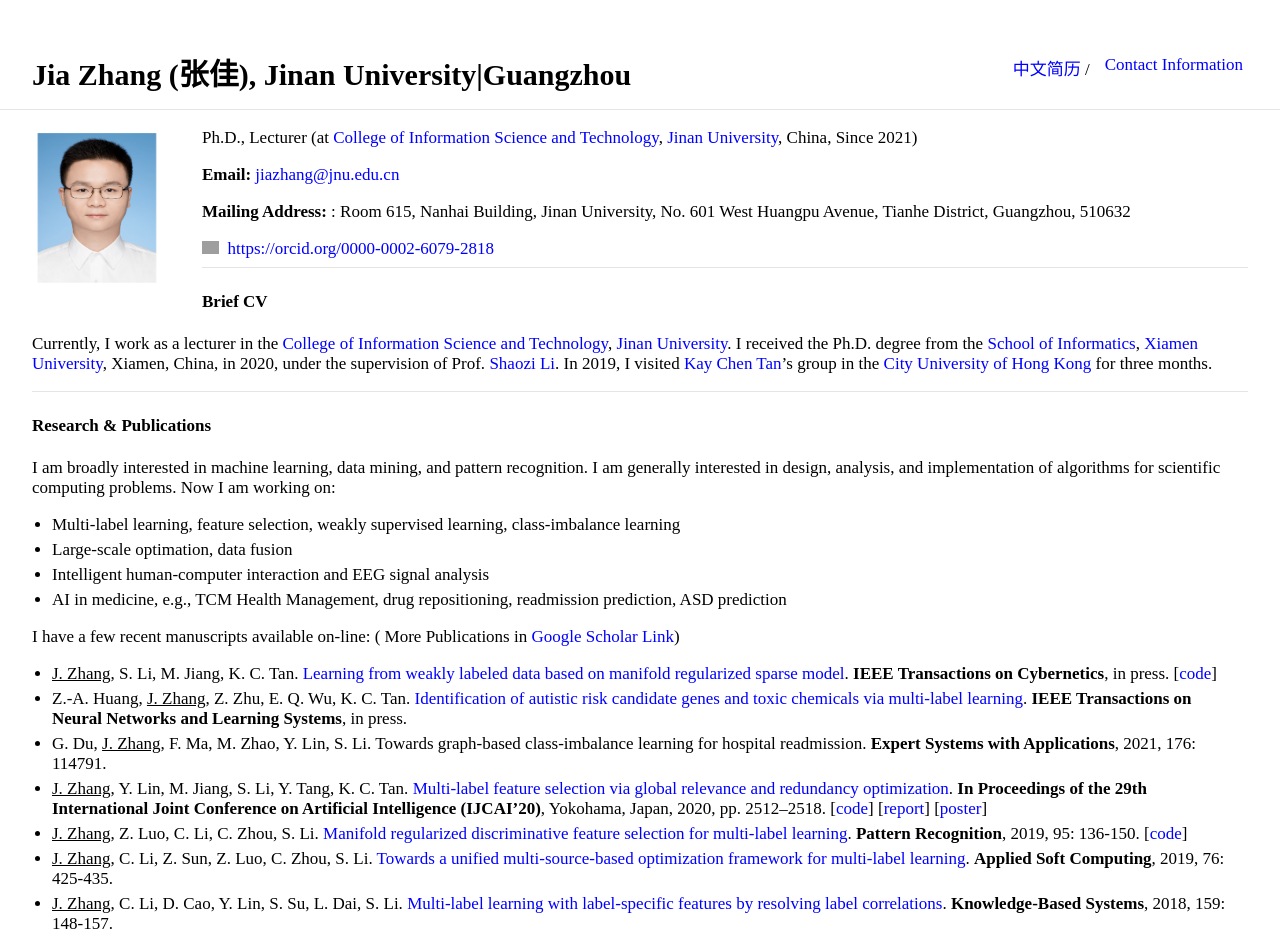
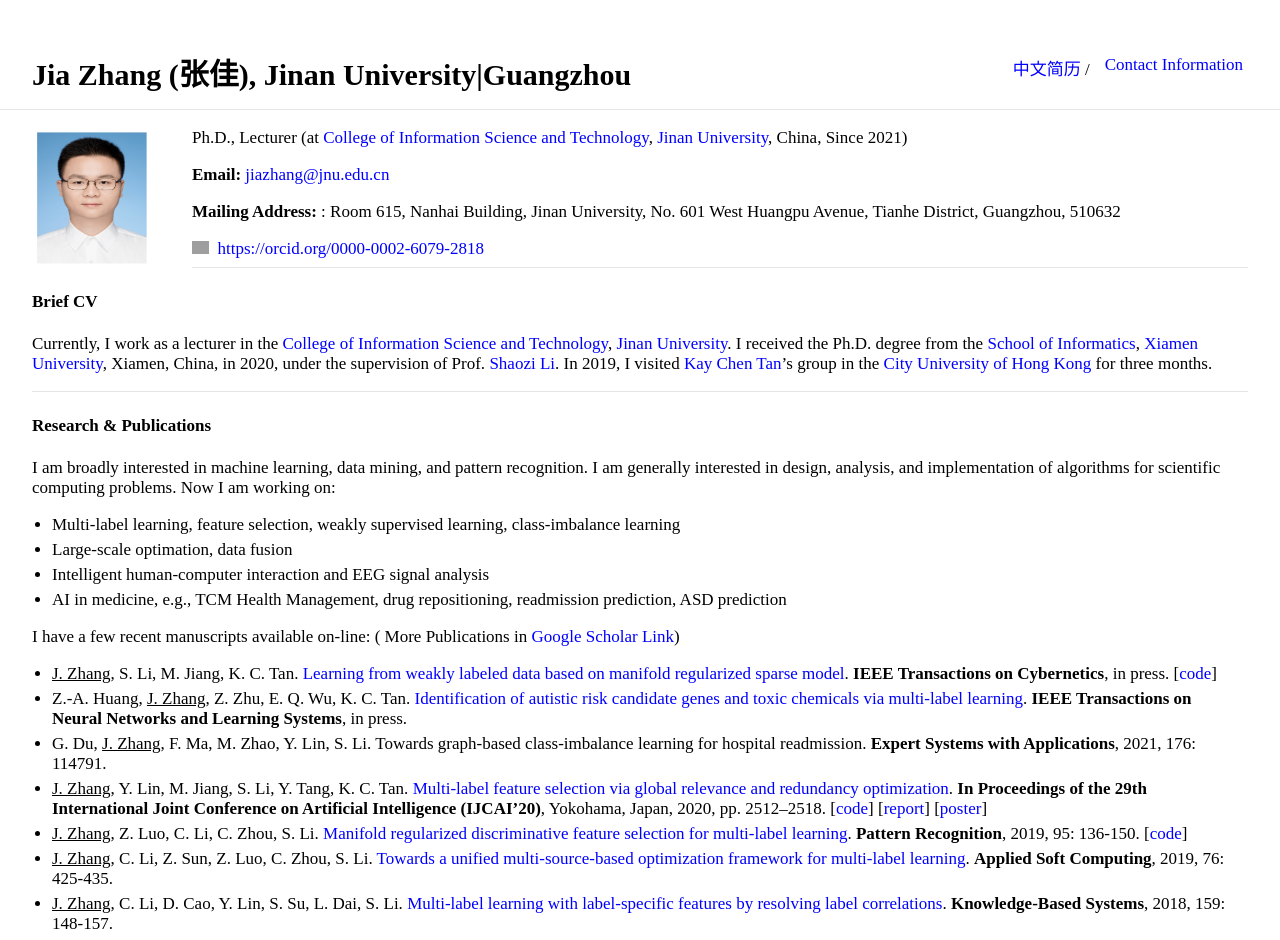
Before and after one commit to jiazhang-ml/jiazhang-ml.github.io, a Jekyll site: the page built from index.md, in a window 1280 px wide. Shown: the top 940 px of the page. Built offline with Jekyll 4.4.1, drawn with Linux system fonts in a browser that asks for light colours; grey boxes are pictures that could not be loaded.

Commit message:
Update typography.scss

```diff
--- a/_sass/typography.scss
+++ b/_sass/typography.scss
@@ -37,8 +37,8 @@
         font-style: italic;
     }
     .profile-picture {
-        height: 160px;
-        width: 130px;
+        height: 140px;
+        width: 120px;
         position: relative;
         margin: 0px 40px 10px 0px;
         float: left;
```
